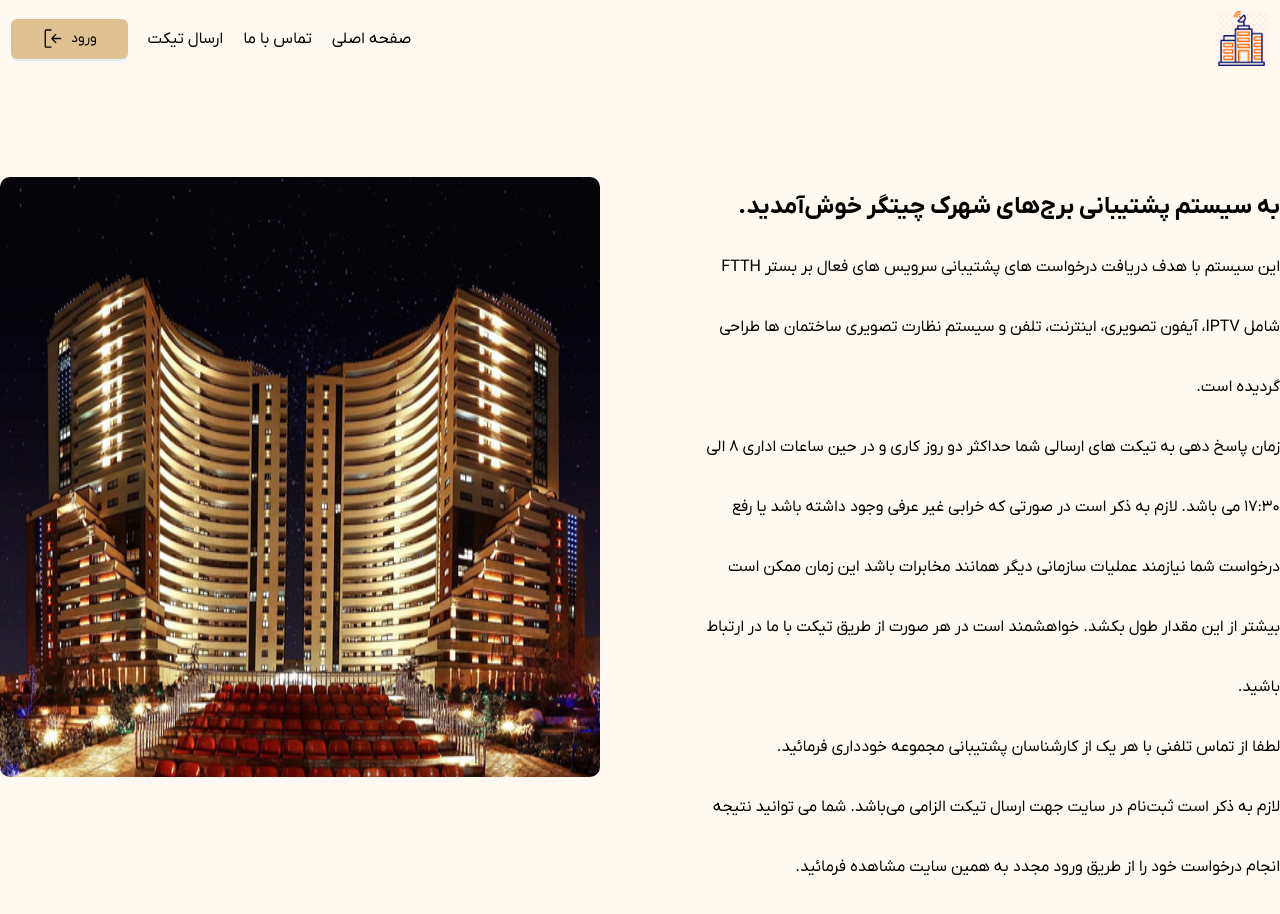
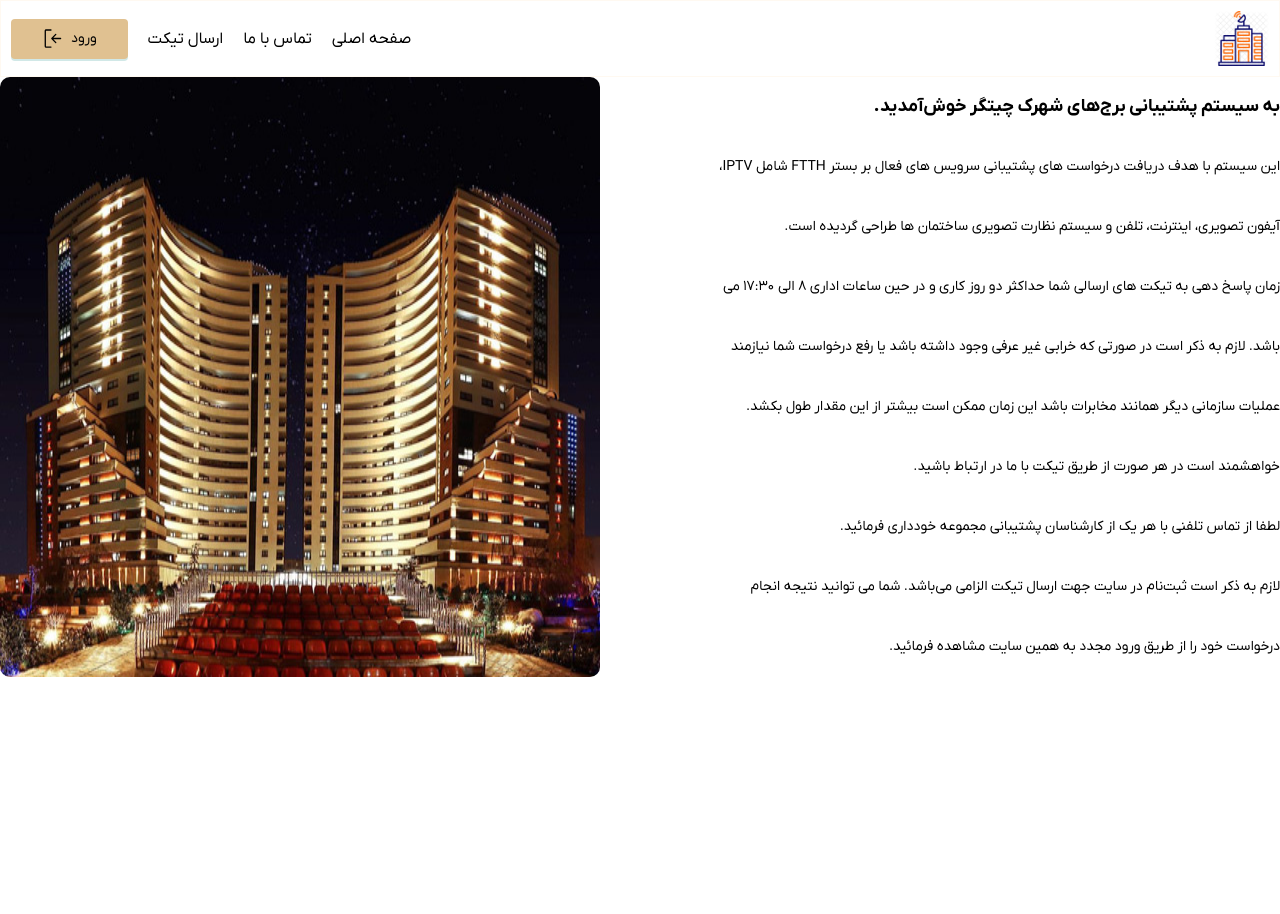
Before and after one commit to mohadesehkeramatfar/helpdesk, a Next.js app: page / in a window 1280 px wide. Shown: the top 914 px of the page. After the commit the page ends 800 px from the top, so only its background shows below. Built offline with nearby package versions, Linux system fonts and the light colour scheme.

Commit message:
update design

```diff
--- a/src/app/globals.css
+++ b/src/app/globals.css
@@ -28,9 +28,10 @@ h5,
 html,
 body {
   max-width: 100vw;
-  /* height: 100vh; */
+  height: 100vh;
   overflow-x: hidden;
-  background-color: #fff9f1;
+  /* background-color: #fff9f1; */
+  font-size: 62.5%;
 }
 
 a {
@@ -54,3 +55,13 @@ a {
     color: black;
   }
 }
+
+textarea {
+  resize: none !important;
+}
+.ant-btn-text {
+  padding: 1px 10px;
+}
+:hover.ant-btn-text {
+  background-color: transparent !important;
+}
--- a/src/app/layout.module.scss
+++ b/src/app/layout.module.scss
@@ -1,4 +1,7 @@
 .container {
-  max-width: 1500px;
+  max-width: 1300px;
   margin: auto;
 }
+.customRowHeight {
+  line-height: 10px !important;
+}
--- a/src/app/layout.tsx
+++ b/src/app/layout.tsx
@@ -3,8 +3,7 @@ import './globals.css';
 import { IranYekanX } from '../definitions/fonts';
 import { ConfigProvider } from 'antd';
 import faIR from 'antd/locale/fa_IR';
-import Header from './_components/header/header';
-import style from './layout.module.scss';
+
 import 'react-toastify/dist/ReactToastify.css';
 export const metadata: Metadata = {
   title: 'پشتیبانی سیستم‌های جریان ضعیف شهرک چیتگر',
@@ -18,9 +17,19 @@ export default function RootLayout({
 }>) {
   return (
     <html lang="fa" dir="rtl" className={IranYekanX.variable}>
-      <ConfigProvider direction="rtl" locale={faIR}>
+      <ConfigProvider
+        theme={{
+          token: {
+            colorPrimary: '#0098a9',
+            borderRadius: 4,
+            fontFamily: IranYekanX.style.fontFamily,
+          },
+        }}
+        direction="rtl"
+        locale={faIR}
+      >
         <body>
-          <div className={`${style.container}`}>{children}</div>
+          <div>{children}</div>
         </body>
       </ConfigProvider>
     </html>
--- a/src/app/page.module.scss
+++ b/src/app/page.module.scss
@@ -7,8 +7,12 @@
 
   .content_container {
     line-height: 60px;
+    h2 {
+      font-size: 1.8rem;
+    }
     ul li {
       list-style-type: disc;
+      font-size: 1.4rem;
     }
   }
 }
--- a/src/app/page.tsx
+++ b/src/app/page.tsx
@@ -2,6 +2,8 @@ import Image from 'next/image';
 import styles from './page.module.scss';
 import dynamic from 'next/dynamic';
 import { Spin } from 'antd';
+import globalStyle from './layout.module.scss';
+import Title from 'antd/es/typography/Title';
 const Header = dynamic(() => import('./_components/header/header'), {
   loading: () => <Spin />,
   ssr: false,
@@ -11,9 +13,10 @@ export default function Home() {
     <>
       {' '}
       <Header />
-      <main className={styles.main}>
+      <main className={`${styles.main} ${globalStyle.container}`}>
         <div className={`${styles.content_container}`}>
           <h2>به سیستم پشتیبانی برج‌های شهرک چیتگر خوش‌آمدید.</h2>
+
           <ul>
             <li>
               این سیستم با هدف دریافت درخواست های پشتیبانی سرویس های فعال بر
--- a/src/app/variables.module.scss
+++ b/src/app/variables.module.scss
@@ -1,5 +1,5 @@
 $radius: 10px;
-$primary: #e64398;
+$primary: #e0c191;
 $gray-900: #212121;
 $gray-800: #424242;
 $gray-700: #616161;
```
